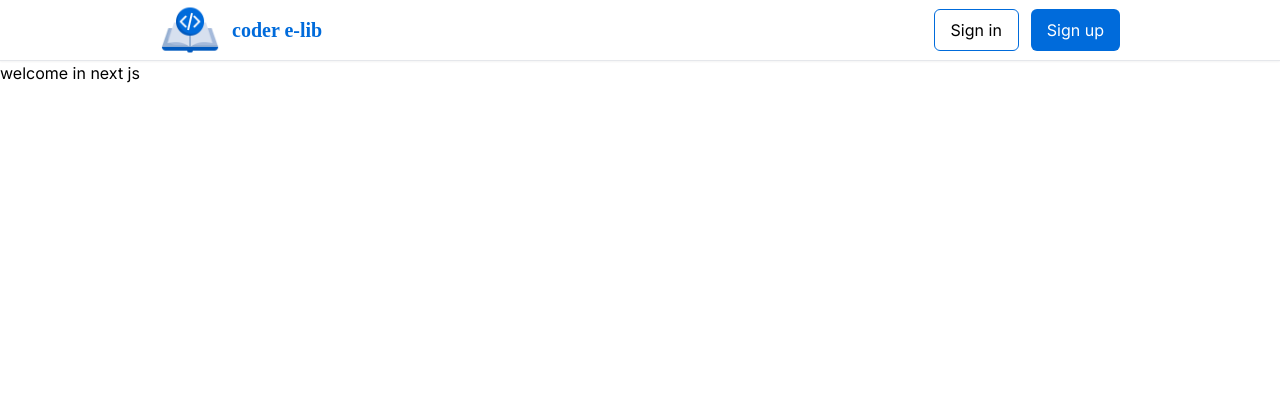
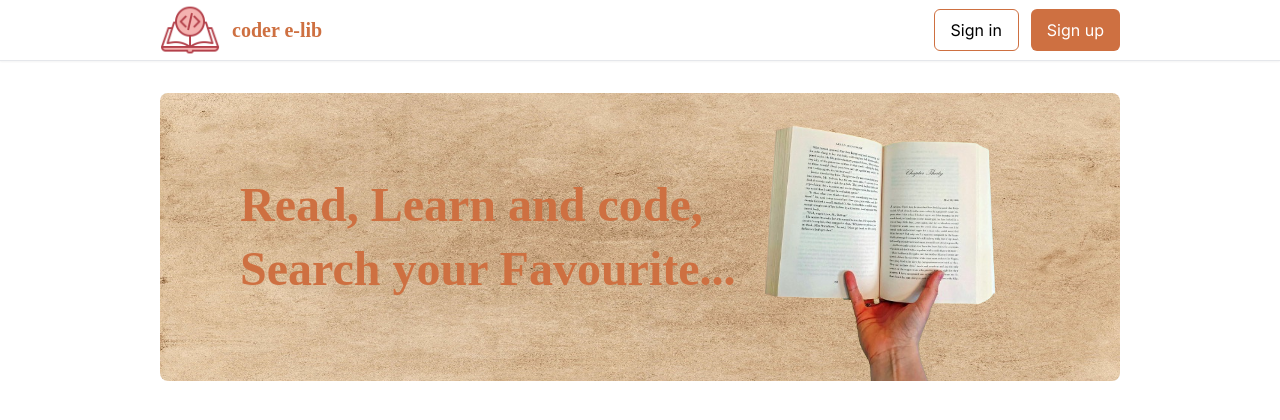
Before and after one commit to Zeya-Imran/book-store-ui, a Next.js app: page / in a window 1280 px wide. Shown: the top 420 px of the page. Built offline with nearby package versions, Linux system fonts and the light colour scheme.

Commit message:
change color theme and banner design

```diff
--- a/src/app/page.tsx
+++ b/src/app/page.tsx
@@ -1,7 +1,8 @@
+import Banner from "@/components/Banner";
 
 
 export default function Home() {
   return (
-    <h1>welcome in next js</h1>
+    <Banner />
   );
 }
--- /dev/null
+++ b/src/components/Banner.tsx
@@ -0,0 +1,22 @@
+import Image from "next/image";
+
+const Banner = () => {
+    return (
+        <section className="py-8">
+            <div className="flex mx-auto w-9/12">
+                <div className="w-full relative">
+                    <Image  src="/paper-bg.jpg" alt="paper-bg" width={100} height={100} sizes="100vw" className="h-72 w-full rounded-lg"/>
+                    <div className="absolute top-20 left-20 text-5xl text-primary-500 kalam-bold leading-[4rem]">
+                        <h1>Read, Learn and code,</h1>
+                        <h2>Search your Favourite...</h2>
+                    </div>
+                    <div className="absolute bottom-0 right-20">
+                        <Image src="/book.png" alt="book" width={0} height={0} sizes="100vw" style={{width: 'auto', height: '20rem'}} />
+                    </div>
+                </div>
+            </div>
+        </section>
+    )
+}
+
+export default Banner;
--- a/src/shared/components/Navbar.tsx
+++ b/src/shared/components/Navbar.tsx
@@ -7,7 +7,7 @@ const Navbar = () => {
             <div className="flex justify-between items-center w-9/12">
                 <Link href="/">
                     <div className="flex space-x-3 items-center">
-                        <Image src="/brand-logo-blue.png" width={60} height={60} alt="brand-logo" />
+                        <Image src="/brand-logo-safron.png" width={60} height={60} alt="brand-logo" />
                         <h1 className="kalam-bold text-primary-500 text-xl">coder e-lib</h1>
                     </div>
                 </Link>
--- a/tailwind.config.ts
+++ b/tailwind.config.ts
@@ -16,13 +16,17 @@ const config: Config = {
       },
       colors: {
         primary: {
-          100: "#003b52",
-          200: "#649ce7",
-          300: "#005390",
-          400: "#005fb0",
-          500: "#006bdb",
-          600: "#0059db",
-          700: "#0022db",
+          50: "#fcf6f0",
+          100: "#f7eadd",
+          200: "#eed2ba",
+          300: "#e3b28e",
+          400: "#d78d60",
+          500: "#ce7041",
+          600: "#bf5a36",
+          700: "#9f462f",
+          800: "#803a2c",
+          900: "#683226",
+          950: "#381712",
         },
       },
     },
```
Also changed, not shown: public/book.png (added), public/paper-bg.jpg (added).
